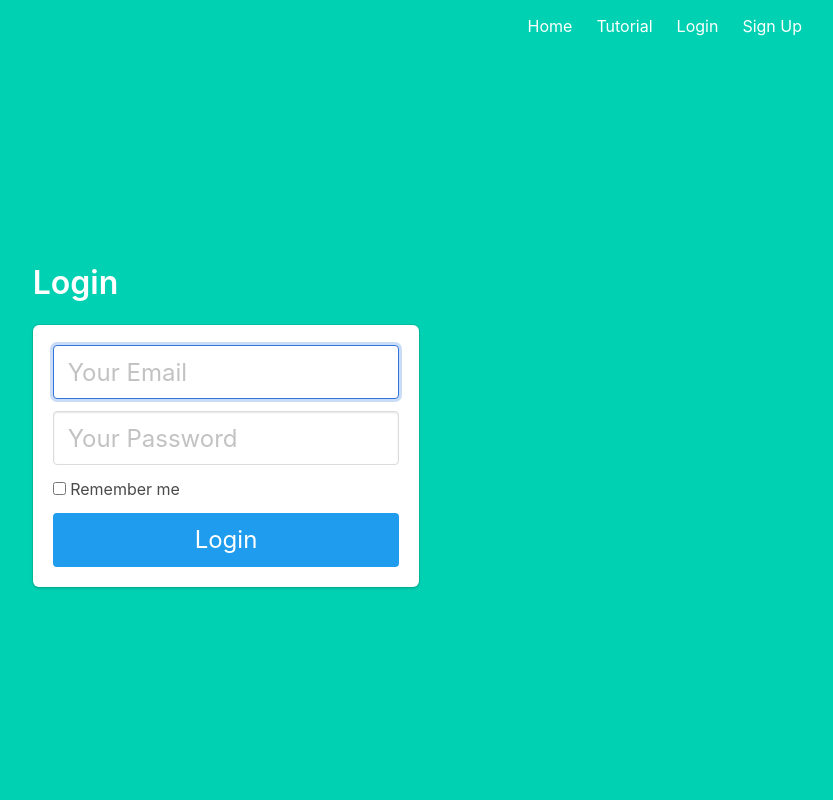
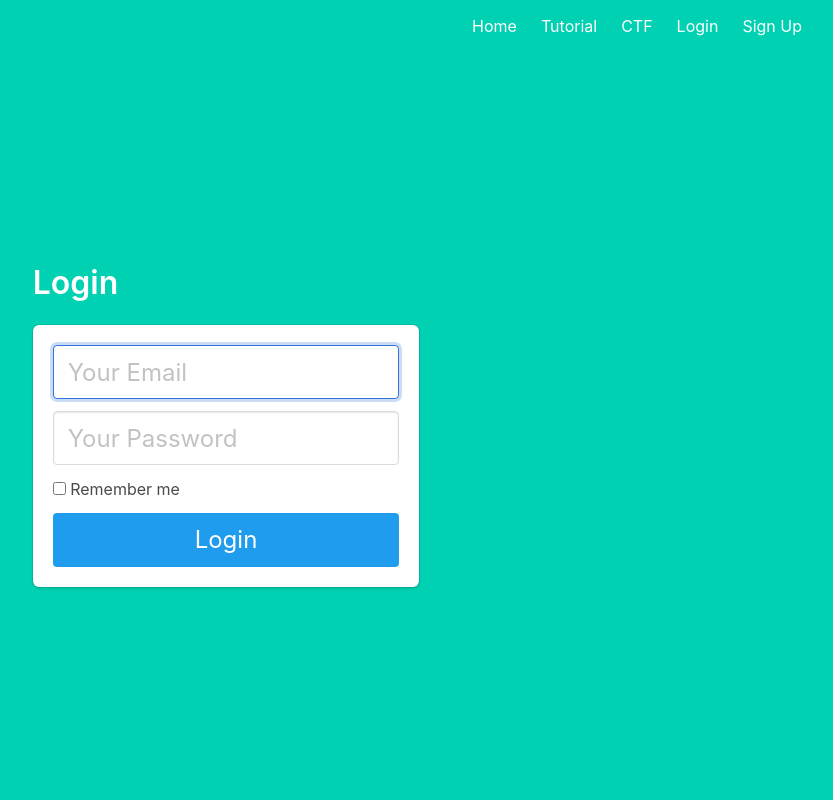
Before and after one commit to 5hu5ky/HardwareCheckout, a Flask app: page /login in a window 1280 px wide. Shown: the whole page, without its empty margins (414-1247 px from the left). Run offline with Flask 2, Linux system fonts and the light colour scheme.

Commit message:
Added a link to the CTF

```diff
--- a/HardwareCheckout/templates/base.html
+++ b/HardwareCheckout/templates/base.html
@@ -25,6 +25,9 @@
                         </a>
                         <a href="https://www.carhackingvillage.com/getting-started" class="navbar-item">
                             Tutorial
+                        </a>
+                        <a href="https://www.carhackingvillage.com/pc2020_ctf" class="navbar-item">
+                            CTF
                         </a>
 
                         {% if not current_user.is_authenticated %}
```
